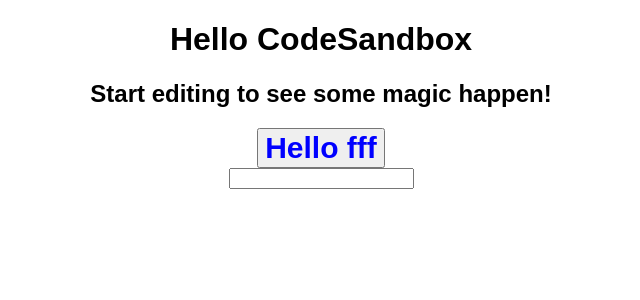
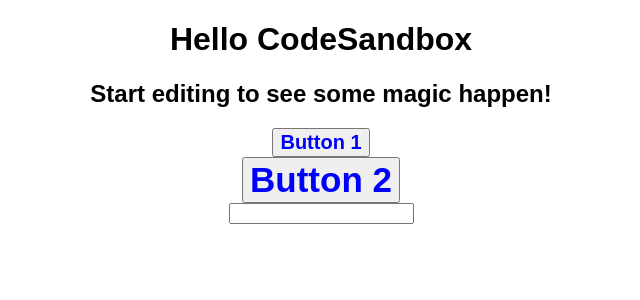
Before and after one commit to truongluu/simple-styled-component, a React (Create React App) app: page / in a window 1280 px wide. Shown: the top 300 px of the page, without its empty margins (319-959 px from the left). Built offline with nearby package versions, Linux system fonts and the light colour scheme.

Commit message:
Update code

```diff
--- a/src/App.js
+++ b/src/App.js
@@ -11,20 +11,29 @@
   font-weight: ${(props) => props.theme?.fontWeight}
 `;
 
+const SimpleButton1 = SimpleStyledComponent.Button`
+  font-weight: bold;
+  color: ${(props) => props.theme?.textColor};
+  font-size: ${(props) => props.theme?.fontSize};
+  font-weight: ${(props) => props.theme?.fontWeight}
+`;
+
 const SimpleInput = SimpleStyledComponent.Input`
 `;
 
 export default function App() {
   return (
     <SimpleStyledProvider
-      theme={{ textColor: "blue", fontSize: "30px", fontWeight: "bold" }}
+      theme={{ textColor: "blue", fontSize: "20px", fontWeight: "bold" }}
     >
       <div className="App">
         <h1>Hello CodeSandbox</h1>
         <h2>Start editing to see some magic happen!</h2>
-        <SimpleButton theme={{ fontSize: "30px" }} onClick={() => alert(1)}>
-          Hello fff
-        </SimpleButton>
+        <SimpleButton onClick={() => alert(1)}>Button 1</SimpleButton>
+        <br />
+        <SimpleButton1 theme={{ fontSize: "35px" }} onClick={() => alert(1)}>
+          Button 2
+        </SimpleButton1>
         <br />
         <SimpleInput />
       </div>
```
